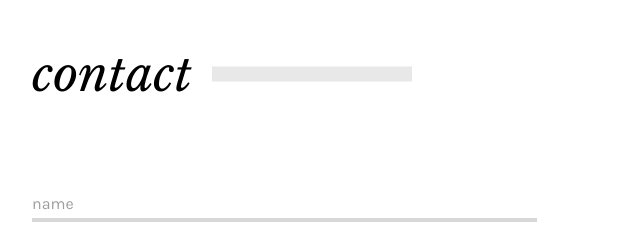
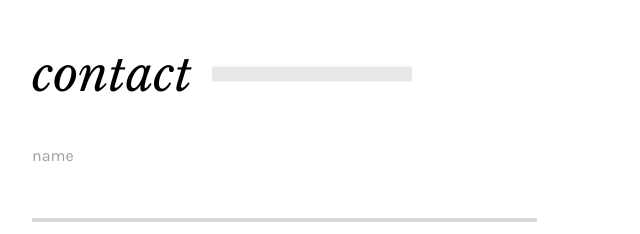
Before and after one commit to VitalijIT/helloMinimal, a plain HTML site: page hello-minimal-contact.html in a window 1280 px wide. In both pictures the pointer is over the label "name". Shown: the top 234 px of the page, 53-693 px from the left. Drawn offline with nearby package versions, Linux system fonts and the light colour scheme.

Commit message:
the second version

```diff
--- a/css/style.css
+++ b/css/style.css
@@ -38,14 +38,16 @@
  	position: absolute;
  	transform: translateY(300%);
  	}
-
+.input-parent:hover label {
+	transform: translateY(0%);
+}
 
 /*---------------------------------------------*/
  .submit-style {
   	margin-top: 3em;
   	height: 3em;
   	width: 100%;
-  	/*border-radius: 0;*/
+  	border-radius: 0;
   	border: none;
 	font-family: 'Karla';
 	font-size: 1em;
```
